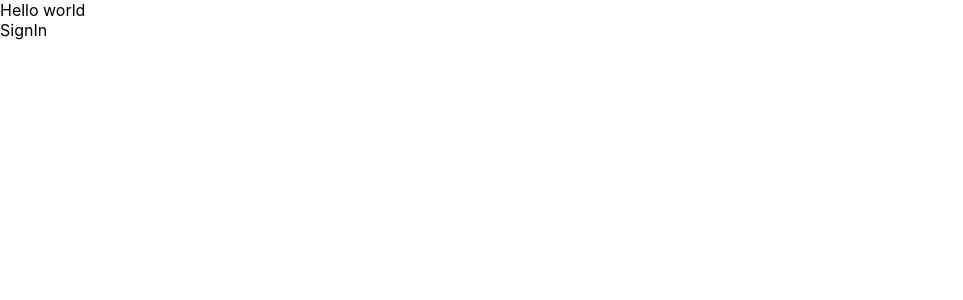
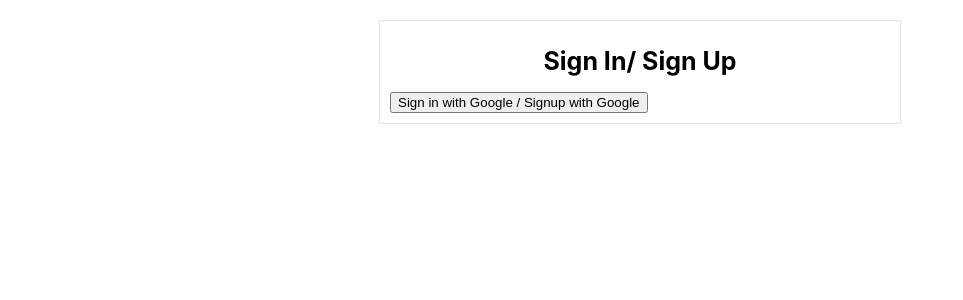
Before and after one commit to aakashtyg/react-slack-clone, a React (Create React App) app: page / in a window 1280 px wide. Shown: the top 300 px of the page, without its empty margins (0-963 px from the left). Built offline with nearby package versions, Linux system fonts and the light colour scheme.

Commit message:
Signin styling

```diff
--- a/src/components/App.js
+++ b/src/components/App.js
@@ -1,13 +1,14 @@
-import React from 'react';
+import React, { Component } from 'react';
 import { SignIn } from './';
 
-function App() {
-  return (
-    <div className="App">
-      Hello world
-      <SignIn />
-    </div>
-  );
+class App extends Component {
+  render() {
+    return (
+      <div>
+        <SignIn />
+      </div>
+    );
+  }
 }
 
 export default App;
--- a/src/components/SignIn.js
+++ b/src/components/SignIn.js
@@ -2,7 +2,12 @@ import React, { Component } from 'react';
 
 class SignIn extends Component {
   render() {
-    return <div>SignIn</div>;
+    return (
+      <div className="signin-form">
+        <h1>Sign In/ Sign Up</h1>
+        <button>Sign in with Google / Signup with Google</button>
+      </div>
+    );
   }
 }
 
--- a/src/index.css
+++ b/src/index.css
@@ -11,3 +11,15 @@ code {
   font-family: source-code-pro, Menlo, Monaco, Consolas, 'Courier New',
     monospace;
 }
+.signin-form {
+  border: 1px solid #e1e1e1;
+  padding: 10px;
+  width: 500px;
+  margin: 0 auto;
+  margin-top: 20px;
+}
+.signin-form h1 {
+  margin: 15px 0;
+  text-align: center;
+  font-size: 25px;
+}
```
Also changed, not shown: Thinking.txt.
